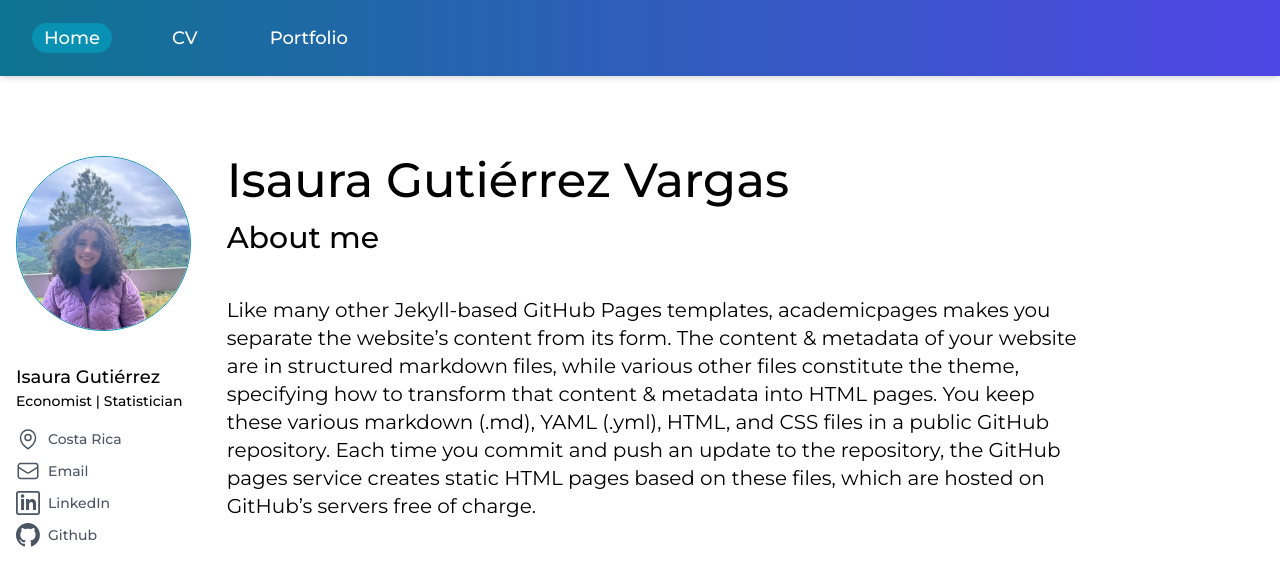
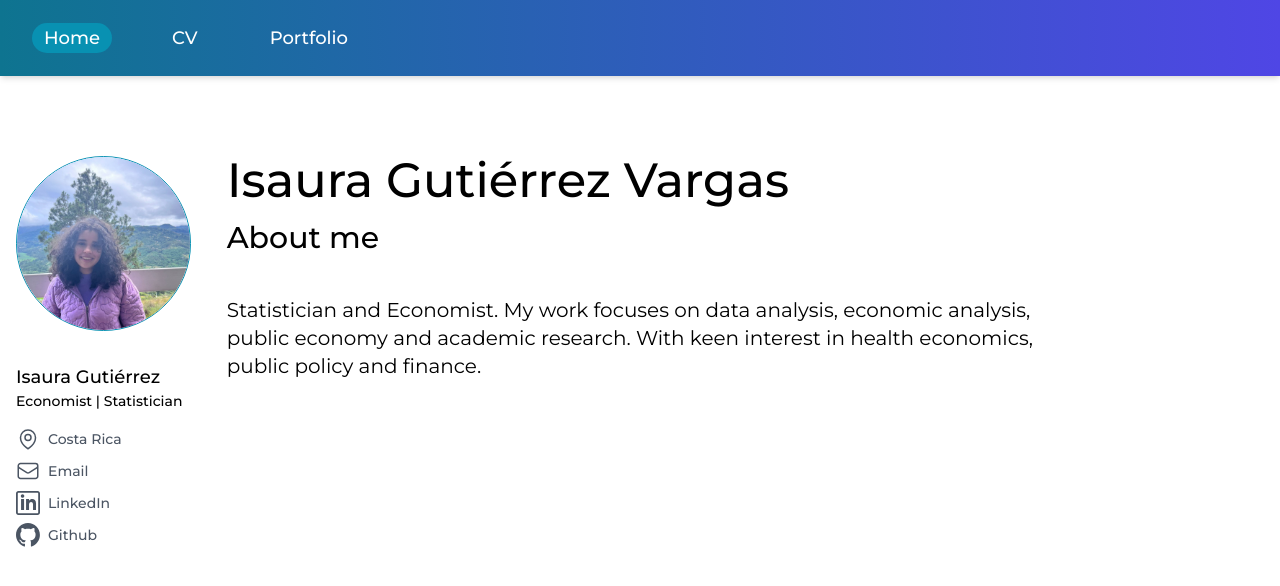
Before and after one commit to Isaura234/Isaura234.github.io, a Next.js app: page / in a window 1280 px wide. Shown: the top 586 px of the page. Built offline with nearby package versions, Linux system fonts and the light colour scheme.

Commit message:
Update page.js

```diff
--- a/src/app/page.js
+++ b/src/app/page.js
@@ -4,7 +4,7 @@ export default function Home() {
       <h1 className="text-5xl font-medium mb-4">Isaura Gutiérrez Vargas</h1>
       <h2 className="text-3xl font-medium mb-10">About me</h2>
       <div className="max-w-prose text-xl">
-        <p>Like many other Jekyll-based GitHub Pages templates, academicpages makes you separate the website’s content from its form. The content & metadata of your website are in structured markdown files, while various other files constitute the theme, specifying how to transform that content & metadata into HTML pages. You keep these various markdown (.md), YAML (.yml), HTML, and CSS files in a public GitHub repository. Each time you commit and push an update to the repository, the GitHub pages service creates static HTML pages based on these files, which are hosted on GitHub’s servers free of charge.</p>
+        <p> Statistician and Economist. My work focuses on data analysis, economic analysis, public economy and academic research. With keen interest in health economics, public policy and finance.</p>
       </div>
     </div>
   )
```
